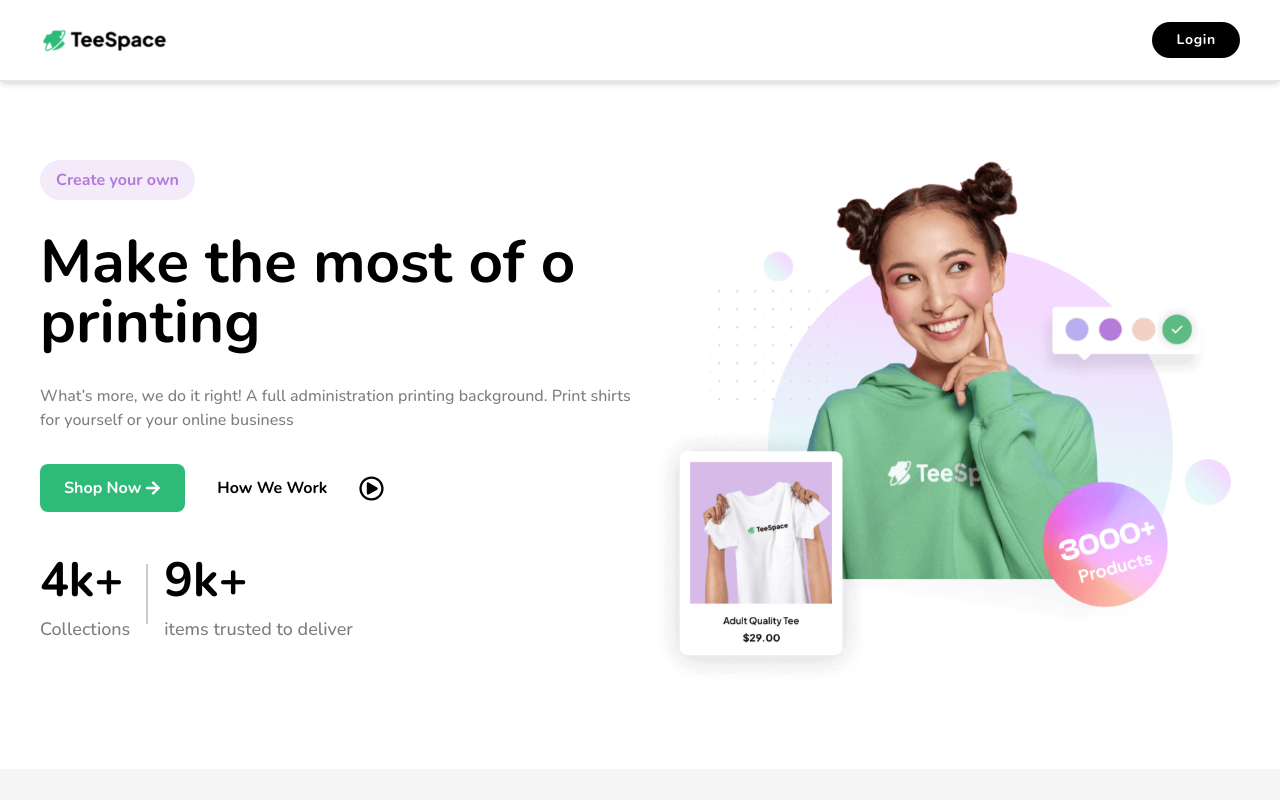
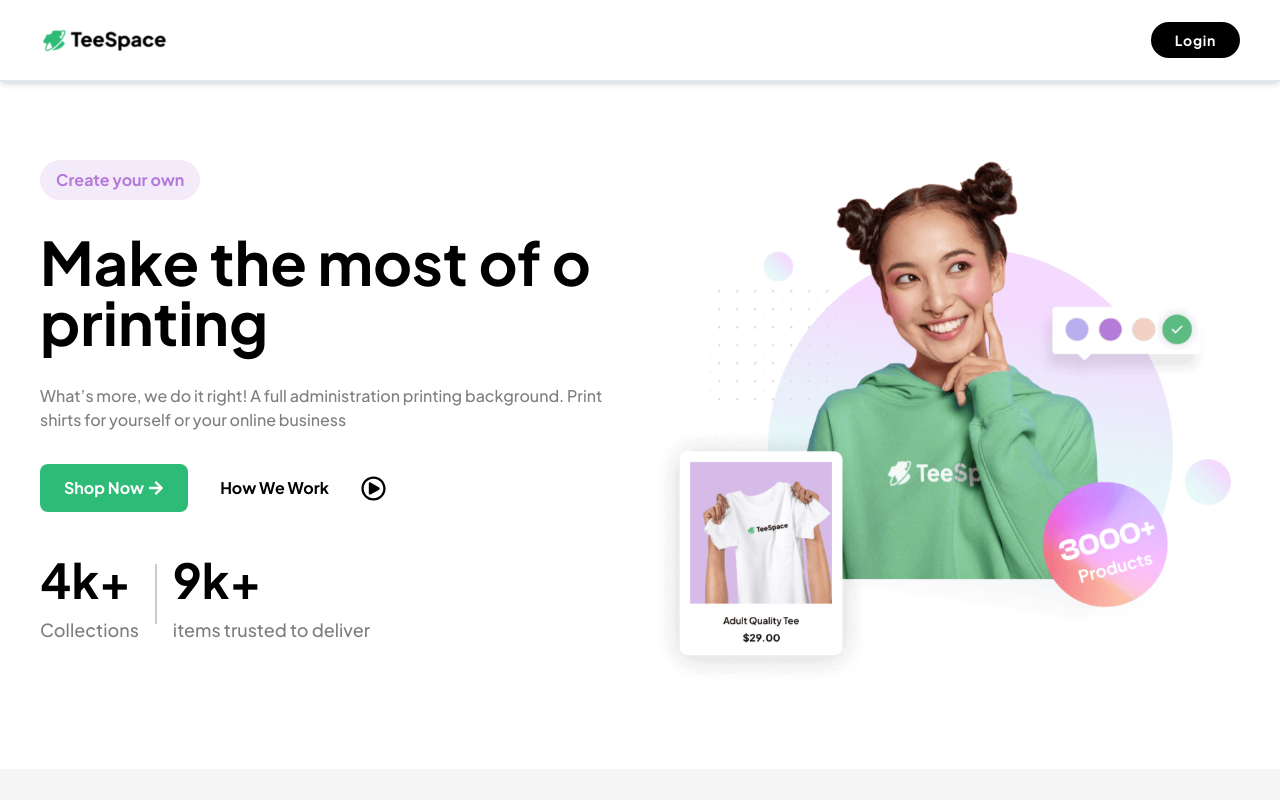
Before and after one commit to daniels9028/Mini-Project-II, a React (Vite) app: page / in a window 1280 px wide. Shown: the top 800 px of the page. Built offline with nearby package versions, Linux system fonts and the light colour scheme.

Commit message:
Change font for all page

```diff
--- a/src/index.css
+++ b/src/index.css
@@ -1,9 +1,11 @@
 @import url("https://fonts.googleapis.com/css2?family=Montserrat:ital,wght@0,100..900;1,100..900&family=Noto+Serif:ital,wght@0,100..900;1,100..900&family=Nunito:ital,wght@0,200..1000;1,200..1000&family=Open+Sans:ital,wght@0,300..800;1,300..800&family=Poppins:ital,wght@0,100;0,200;0,300;0,400;0,500;0,600;0,700;0,800;0,900;1,100;1,200;1,300;1,400;1,500;1,600;1,700;1,800;1,900&display=swap");
+
+@import url("https://fonts.googleapis.com/css2?family=Montserrat:ital,wght@0,100..900;1,100..900&family=Noto+Serif:ital,wght@0,100..900;1,100..900&family=Nunito:ital,wght@0,200..1000;1,200..1000&family=Open+Sans:ital,wght@0,300..800;1,300..800&family=Plus+Jakarta+Sans:ital,wght@0,200..800;1,200..800&family=Poppins:ital,wght@0,100;0,200;0,300;0,400;0,500;0,600;0,700;0,800;0,900;1,100;1,200;1,300;1,400;1,500;1,600;1,700;1,800;1,900&display=swap");
 
 @tailwind base;
 @tailwind components;
 @tailwind utilities;
 
 * {
-  font-family: "Nunito", sans-serif;
+  font-family: "Plus Jakarta Sans", serif;
 }
```
